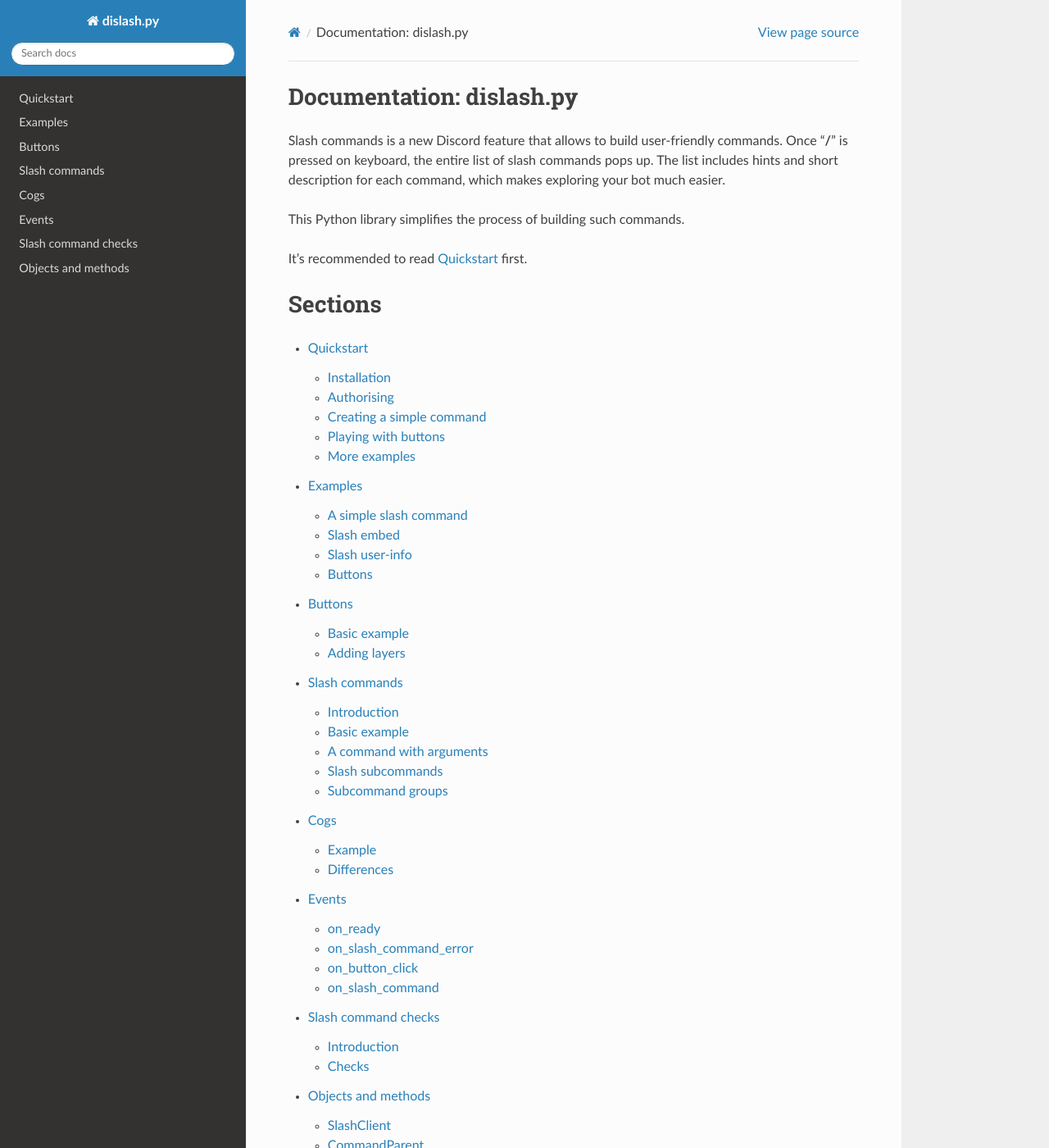
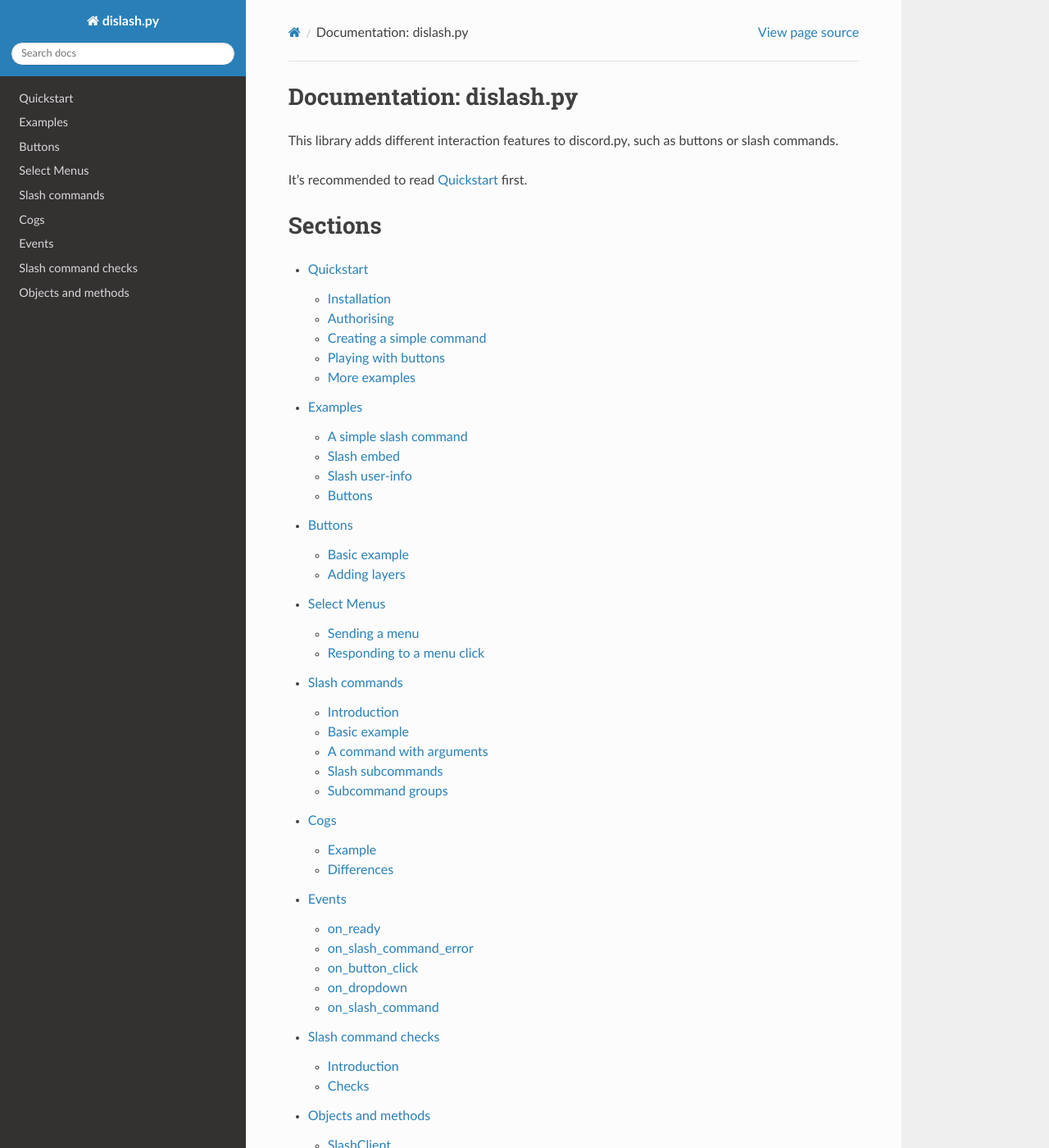
Before and after one commit to EQUENOS/dislash.py, a Sphinx documentation site: the page built from docs/index.rst, in a window 1280 px wide and 1400 px high. Shown: the whole window at 82% size. Built offline with Sphinx 7.4.7 and the Read the Docs theme 2.0.0, drawn with Linux system fonts in a browser that asks for light colours; some of the changed text lies outside the part shown.

Commit message:
Updated docs

```diff
--- a/docs/conf.py
+++ b/docs/conf.py
@@ -25,7 +25,7 @@
 author = 'EQUENOS'
 
 # The full version, including alpha/beta/rc tags
-release = '1.0.17'
+release = '1.2.0'
 
 
 # -- General configuration ---------------------------------------------------
--- a/docs/events.py
+++ b/docs/events.py
@@ -40,6 +40,18 @@
     pass
 
 
+async def on_dropdown(interaction):
+    """
+    An event which is called on any menu click of your application.
+
+    Parameters
+    ----------
+    interaction : :class:`MessageInteraction`
+        the interaction with the select menu
+    """
+    pass
+
+
 async def on_slash_command(interaction):
     """
     An event which is called every time a slash
--- a/docs/index.rst
+++ b/docs/index.rst
@@ -3,11 +3,7 @@
 Documentation: dislash.py
 =========================
 
-Slash commands is a new Discord feature that allows to build user-friendly commands.
-Once "**/**" is pressed on keyboard, the entire list of slash commands pops up.
-The list includes hints and short description for each command, which makes exploring your bot much easier.
-
-This Python library simplifies the process of building such commands.
+This library adds different interaction features to discord.py, such as buttons or slash commands.
 
 It's recommended to read :ref:`quickstart` first.
 
@@ -20,6 +16,7 @@
    quickstart
    examples
    buttons_guide
+   select_menus_guide
    slash_commands_guide
    cogs
    events
```
Also changed, not shown: README.md (+1 -1 lines), docs/events.rst (+9 -0 lines), docs/objects_and_methods.rst (+18 -0 lines), docs/select_menus_guide.rst (added, +96 -0 lines).
